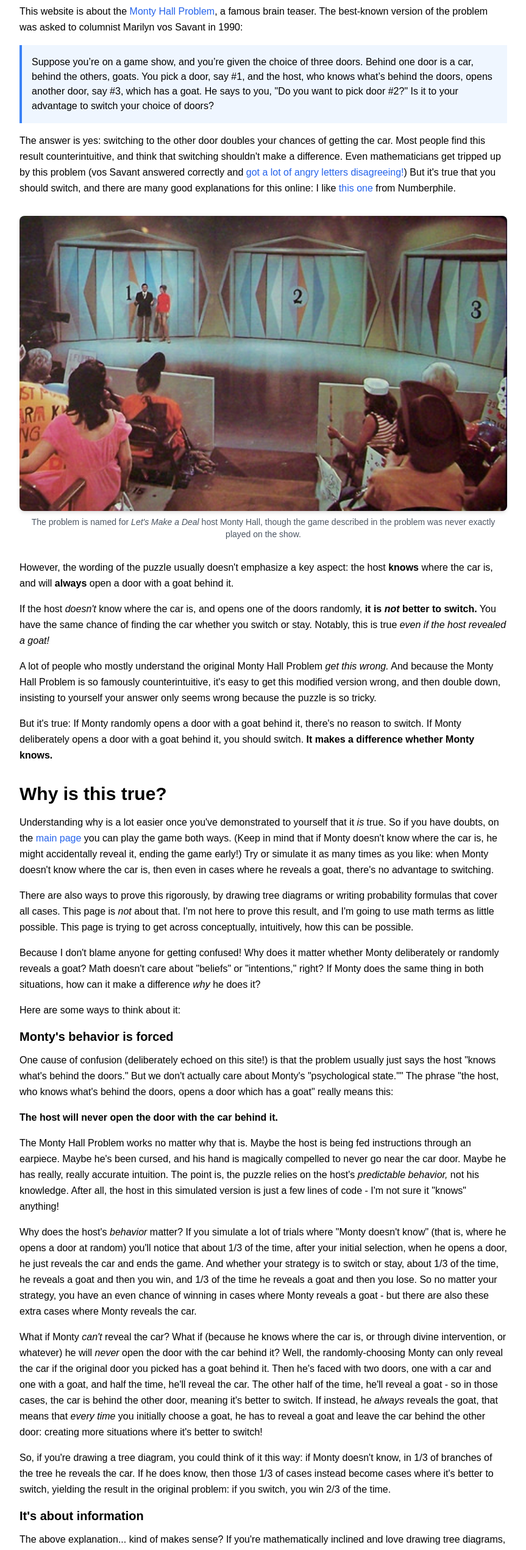
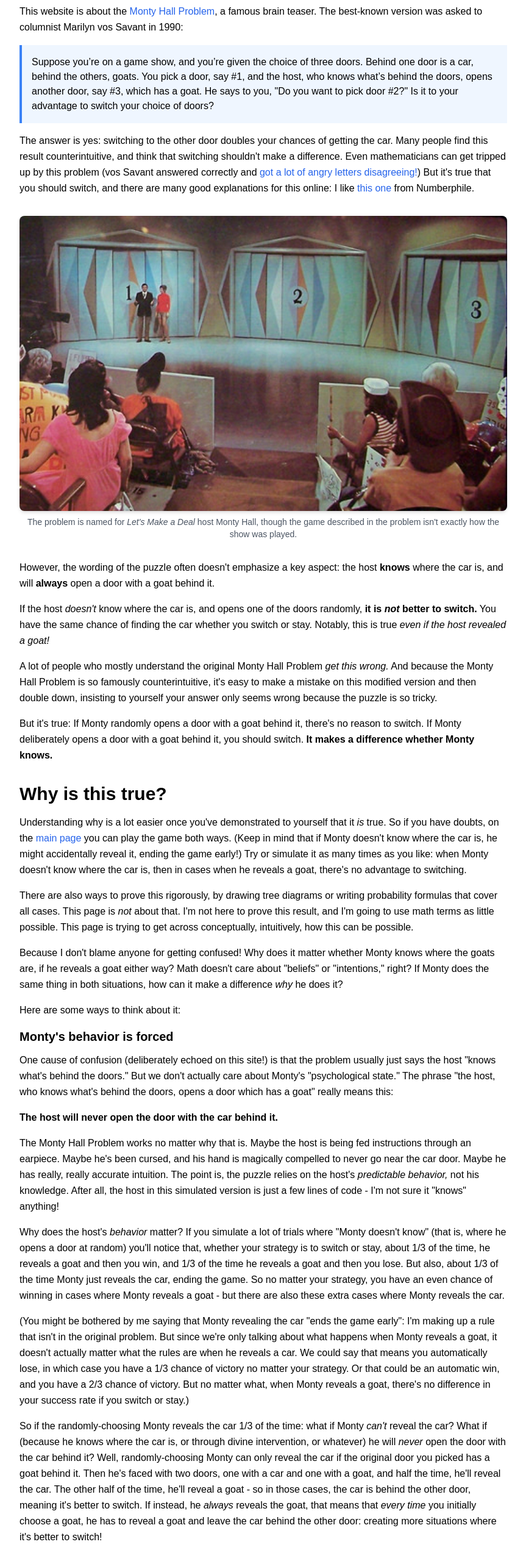
Before and after one commit to bbctol/does-monty-know, a Next.js app: page /explanation in a window 1280 px wide. Shown: the part 234-2776 px from the top of the page at 61% size, without its empty margins (208-1071 px from the left). Built offline with nearby package versions, Linux system fonts and the light colour scheme.

Commit message:
fleshing out explanation

```diff
--- a/pages/explanation.js
+++ b/pages/explanation.js
@@ -32,7 +32,7 @@ export default function Explanation() {
                 </h2>
                 <p className="text-black mb-4 leading-relaxed">
                   This website is about the <a href="https://en.wikipedia.org/wiki/Monty_Hall_problem" target="_blank" rel="noopener" className="text-blue-600 hover:underline">Monty Hall Problem</a>,
-                  a famous brain teaser. The best-known version of the problem was asked to
+                  a famous brain teaser. The best-known version was asked to
                   columnist Marilyn vos Savant in 1990:</p>
                   <div className="bg-blue-50 border-l-4 border-blue-500 p-4 my-4">
                     <p>
@@ -44,7 +44,7 @@ export default function Explanation() {
                   </div>
                 <p className="text-black mb-4 leading-relaxed">
                   The answer is yes: switching to the other door doubles your chances of getting the car.
-                  Most people find this result counterintuitive, and think that switching shouldn't make a difference. Even mathematicians get tripped up by this problem (vos Savant answered
+                  Many people find this result counterintuitive, and think that switching shouldn't make a difference. Even mathematicians can get tripped up by this problem (vos Savant answered
                   correctly and <a href="https://web.archive.org/web/20130121183432/http://marilynvossavant.com/game-show-problem/" target="_blank" rel="noopener" className="text-blue-600 hover:underline">got a lot of angry letters disagreeing!</a>) But it's true that you should switch, and there are many good explanations for this online: I
                   like <a href="https://www.youtube.com/watch?v=7u6kFlWZOWg" target="_blank" rel="noopener" className="text-blue-600 hover:underline">this one</a> from Numberphile.
                 </p>
@@ -57,11 +57,11 @@ export default function Explanation() {
                   className="rounded-lg shadow-md"
                 />
                 <p className="text-center text-gray-600 mt-2 text-sm">
-                  The problem is named for <em>Let's Make a Deal</em> host Monty Hall, though the game described in the problem was never exactly played on the show.
+                  The problem is named for <em>Let's Make a Deal</em> host Monty Hall, though the game described in the problem isn't exactly how the show was played.
                 </p>
               </div>
                 <p className="text-black mb-4 leading-relaxed">
-                  However, the wording of the puzzle usually doesn't emphasize a key aspect: the host <strong>knows</strong> where
+                  However, the wording of the puzzle often doesn't emphasize a key aspect: the host <strong>knows</strong> where
                   the car is, and will <strong>always</strong> open a door with a goat behind it.
                 </p>
                 <p className="text-black mb-4 leading-relaxed">
@@ -71,7 +71,7 @@ export default function Explanation() {
                 </p>
                 <p className="text-black mb-4 leading-relaxed">
                   A lot of people who mostly understand the original Monty Hall Problem <em>get this wrong.</em> And because the Monty Hall Problem is so famously counterintuitive,
-                  it's easy to get this modified version wrong, and then double down, insisting to yourself your answer
+                  it's easy to make a mistake on this modified version and then double down, insisting to yourself your answer
                   only seems wrong because the puzzle is so tricky.
                 </p>
                 <p className="text-black mb-4 leading-relaxed">
@@ -90,7 +90,7 @@ export default function Explanation() {
                   on the <a href="/" target="_blank" rel="noopener" className="text-blue-600 hover:underline">main page</a> you can play the game
                   both ways. (Keep in mind that if Monty doesn't know where the car is,
                   he might accidentally reveal it, ending the game early!) Try or simulate it as many times as you like:
-                  when Monty doesn't know where the car is, then even in cases where he reveals a goat,
+                  when Monty doesn't know where the car is, then in cases when he reveals a goat,
                   there's no advantage to switching.
                 </p>
                 <p className="text-black mb-4 leading-relaxed">
@@ -99,7 +99,7 @@ export default function Explanation() {
                   This page is trying to get across conceptually, intuitively, how this can be possible.
                 </p>
                 <p className="text-black mb-4 leading-relaxed">
-                  Because I don't blame anyone for getting confused! Why does it matter whether Monty deliberately or randomly reveals a goat?
+                  Because I don't blame anyone for getting confused! Why does it matter whether Monty knows where the goats are, if he reveals a goat either way?
                   Math doesn't care about "beliefs" or "intentions," right? If Monty does the
                   same thing in both situations, how can it make a difference <em>why</em> he does it?
                 </p>
@@ -111,7 +111,7 @@ export default function Explanation() {
                 </h3>
                 <p className="text-black mb-4 leading-relaxed">
                   One cause of confusion (deliberately echoed on this site!) is that the problem usually just says the host "knows what's behind the doors."
-                  But we don't actually care about Monty's "psychological state."" The phrase "the host, who knows what's behind the doors, opens a door which has a goat" really means this:
+                  But we don't actually care about Monty's "psychological state." The phrase "the host, who knows what's behind the doors, opens a door which has a goat" really means this:
                 </p>
                 <p className="text-black mb-4 leading-relaxed">
                   <strong>The host will never open the door with the car behind it.</strong>
@@ -122,22 +122,29 @@ export default function Explanation() {
                   host's <em>predictable behavior,</em> not his knowledge. After all, the host in this simulated version is just a few lines of code - I'm not sure it "knows" anything!
                 </p>
                 <p className="text-black mb-4 leading-relaxed">
-                  Why does the host's <em>behavior</em> matter? If you simulate a lot of trials where "Monty doesn't know" (that is, where he opens a door at random) you'll notice that about 1/3 of
-                  the time, after your initial selection, when he opens a door, he just reveals the car and ends the game.
-                  And whether your strategy is to switch or stay, about 1/3 of the time, he reveals a goat and then you win, and 1/3 of the time he reveals a goat and then you lose. So no matter your strategy,
+                  Why does the host's <em>behavior</em> matter? If you simulate a lot of trials where "Monty doesn't know" (that is, where he opens a door at random) you'll notice that,
+                  whether your strategy is to switch or stay, about 1/3 of the time, he reveals a goat and then you win, and 1/3 of the time he reveals a goat and then you lose. But also, about 1/3 of
+                  the time Monty just reveals the car, ending the game. So no matter your strategy,
                   you have an even chance of winning in cases where Monty reveals a goat - but there are also these extra cases where Monty reveals the car.
                 </p>
                 <p className="text-black mb-4 leading-relaxed">
-                  What if Monty <em>can't</em> reveal the car? What if (because he knows where the car is, or through divine intervention, or whatever)
-                  he will <em>never</em> open the door with the car behind it? Well, the randomly-choosing Monty can only reveal the car if the original door you picked has a goat behind it.
+                  (You might be bothered by me saying that Monty revealing the car "ends the game early": I'm making up a rule that isn't in the original problem. But since we're only
+                  talking about what happens when Monty reveals a goat, it doesn't actually matter what the rules are when he reveals a car.
+                  We could say that means you automatically lose, in which case you have a 1/3 chance of victory no matter your strategy. Or
+                  that could be an automatic win, and you have a 2/3 chance of victory. But no matter what, when Monty reveals a goat,
+                  there's no difference in your success rate if you switch or stay.)
+                </p>
+                <p className="text-black mb-4 leading-relaxed">
+                  So if the randomly-choosing Monty reveals the car 1/3 of the time: what if Monty <em>can't</em> reveal the car? What if (because he knows where the car is, or through divine intervention, or whatever)
+                  he will <em>never</em> open the door with the car behind it? Well, randomly-choosing Monty can only reveal the car if the original door you picked has a goat behind it.
                   Then he's faced with two doors, one with a car and one with a goat, and half the time, he'll reveal the car. The other
                   half of the time, he'll reveal a goat - so in those cases, the car is behind the other door, meaning it's better to switch. If instead, he <em>always</em> reveals the goat, that means that <em>every time</em> you
                   initially choose a goat, he has to reveal a goat and leave the car behind the other door: creating more situations where it's better to switch!
                 </p>
                 <p className="text-black mb-4 leading-relaxed">
                   So, if you're drawing a tree diagram, you could think of it this way: if Monty doesn't know, in 1/3 of branches of the tree he
-                  reveals the car. If he does know, then those 1/3 of cases instead become cases where it's better to switch, yielding the result in the original problem:
-                  if you switch, you win 2/3 of the time.
+                  reveals the car. If he does know, then those 1/3 of branches instead become times where it's better to switch, yielding the result in the original problem:
+                  switching wins 2/3 of the time.
                 </p>
                 <h3 className="text-xl font-semibold mb-3">
                   It's about information
@@ -146,8 +153,8 @@ export default function Explanation() {
                   The above explanation... kind of makes sense? If you're mathematically inclined and love drawing tree diagrams, it might be enough. But I find it unsatisfying - it doesn't tackle
                   the <em>weirdness</em> of this problem. Because it really feels like both situations are the same! You point to a door, Monty reveals a goat,
                   you get to switch or stay: why should we care about hypothetical branches on trees that didn't actually happen? What do I even mean, branches become
-                  different branches? We know what branch we're on: the problem tells us
-                  that he revealed a goat. All our reasoning is conditional on that happening. So why do we care what else <em>could</em> have happened?
+                  different branches? We know what branch we're on: the problem says
+                  he revealed a goat. All our reasoning is conditional on that happening. So why do we care what could have happened, but didn't?
                 </p>
                 <div className="my-8 relative">
                 <Image
@@ -198,8 +205,8 @@ export default function Explanation() {
                   When Monty doesn't know, the puzzle is kind of like a different game
                   show: <a href="https://en.wikipedia.org/wiki/Deal_or_No_Deal_(American_game_show)" target="_blank" rel="noopener" className="text-blue-600 hover:underline"><em>Deal or No Deal</em></a>. That has a set of
                   briefcases containing an array of different amounts of money, between $0.01 and $1,000,000. The contestant picks
-                  one, and as the show goes on, randomly opens others onstage to reveal what's inside: when low dollar amounts are
-                  revealed, the contestants sigh with relief! Each case contains a different number of dollars, and every time you reveal a low number, it means that can't be the number in your case. Your expected
+                  one, and as the show goes on, randomly opens others onstage to reveal what's inside. When low dollar amounts are
+                  revealed, contestants sigh with relief! Each case contains a different number of dollars, and every time you reveal a low number, it means that can't be the number in your case. Your expected
                   value goes up.
                 </p>
                 <p className="text-black mb-4 leading-relaxed">
@@ -223,7 +230,7 @@ export default function Explanation() {
                 </p>
                 <p className="text-black mb-4 leading-relaxed">
                   This is what, in a sense, "locks in" the 1/3 probability. It was 1/3 when you pointed at the door, and Monty hasn't
-                  done anything to change that. But, though it's a bit tricky to see how, we can use Monty's tricks
+                  done anything to change that. The key to the original problem is seeing how we can use Monty's tricks
                   against him. The fact that he <em>hasn't</em> given you more information about your own door teaches you something
                   about the <em>other</em> one: by changing the number of doors available, without changing the
                   probability that your own door is correct, he's increased the probability for the other door.
@@ -246,15 +253,15 @@ export default function Explanation() {
                   that he's avoiding #57 because opening it would reveal the car: you should switch!
                 </p>
                 <p className="text-black mb-4 leading-relaxed">
-                  But if Monty <em>doesn't know where the car is</em>, he can't be deliberately avoiding it! If he randomly opens 98 doors and doesn't find the car... that's
-                  unlikely, maybe a bit surprising, but (assuming you can trust that he doesn't know where the car is) it's not suspicious. In fact, opening all those doors without revealing the
-                  car makes you feel a lot <em>better</em> about your initial choice - a very plausible reason he hasn't found the car is that it's been behind
-                  your door the whole time! Each door that opens gives you information, and that information has steadily increased your probability from 1/100 right up to 1/2.
+                  But if Monty doesn't know where the car is, he can't be deliberately avoiding it. If he randomly opens 98 doors and doesn't find the car... that's
+                  unlikely, maybe a bit surprising, but (assuming you trust he really doesn't know where the car is) it's not suspicious. In fact, opening all those doors without revealing the
+                  car makes you feel a lot <em>better</em> about your initial choice! A very plausible reason he hasn't found the car is that it's been behind
+                  your door the whole time. Each door that opens gives you information, and that information has steadily increased your probability from 1/100 right up to 1/2.
                 </p>
                 <p className="text-black mb-4 leading-relaxed">
-                  You're in the same situation as a contestant on <em>Deal or No Deal</em> who eliminates all but one briefcase onstage, and the remaining dollar amounts are $0.01 and $1,000,000. This is an unlikely
+                  You're in the same situation as a contestant on <em>Deal or No Deal</em> who eliminates all but one onstage briefcas, and the remaining dollar amounts are $0.01 and $1,000,000. This is an unlikely
                   occurrence, sure - but now that it's happened, it makes for great television, because you have an equal chance to be holding one cent or a million dollars. Each time you eliminated a briefcase that didn't contain the million dollar prize, you increased the probability it was in
-                  each of the remaining briefcases onstage, as well as the one in your hands. Now there's only one onsteage: there's a 50/50 chance the million dollars are in there, and the same chance it's in yours.
+                  each of the remaining briefcases onstage, as well as the one in your hands. Now there's only one onsteage: there's a 50/50 chance the million dollars are in there, and a 50/50 chance it's in yours.
                 </p>
                 <h3 className="text-xl font-semibold mb-3">
                   No, really, it's <em>all</em> about information
@@ -325,14 +332,38 @@ export default function Explanation() {
                   behind multiple doors; that the people backstage aren't moving the car around in response
                   to my guess," and so on.
                   Probability is not about what's actually true, not about where the car actually is;
-                  it's about what you know or are assuming to be true about the way a situation came to be, and what that tells you
+                  it's about what you know (or are assuming to be true) about how a situation came to be, and what that tells you
                   about what might happen next.
                 </p>
                 <p className="text-black mb-4 leading-relaxed">
                   And <em>that,</em> to me, is the most fundamental reason it matters whether Monty knows. Whether Monty is choosing randomly or choosing a goat
                   every time is part of the <em>mechanism</em> of the game,
-                  and the <em>whole point</em> of probability is to describe the mechanism. He does the same actions, but probability isn't about the actions - not
+                  and the <em>whole point</em> of probability is to describe the mechanism. He does the same actions, but probability is not about the actions - not
                   about what has happened, or even what will happen, but a description of the <em>process by which things happen.</em>
+                </p>
+                <p className="text-black mb-4 leading-relaxed">
+                  Here's one final way to think about it, with another silly statement:
+                </p>
+                <p className="text-black mb-4 leading-relaxed">
+                  The best strategy in the original Monty Hall Problem is <em>not</em> to switch every time.
+                </p>
+                <p className="text-black mb-4 leading-relaxed">
+                  Why? Because the best strategy is to switch <em>only when the other door actually has a car.</em> If you picked the car initially, you should stay. That's way
+                  better than a 2/3 chance of victory: you can win every time, just always open the door with the car!
+                </p>
+                <p className="text-black mb-4 leading-relaxed">
+                  There's nothing mpossible about always picking the car. It's just hard to
+                  use this reliably as a strategy, but only because... you don't know where the car is.
+                </p>
+                <p className="text-black mb-4 leading-relaxed">
+                  Because we don't know where the car is, we treat each time we walk up to the doors as exactly the same. You pick a door,
+                  and there's a 1/3 chance there's a car behind it. But in fact, there are two very different things that can happen when you pick a door: you either
+                  pick a door with a car, or you pick a door with a goat. As soon as you choose, you're locked into one of these universes; you just don't know <em>which one.</em>
+                </p>
+                <p className="text-black mb-4 leading-relaxed">
+                  I lied when I said that if Monty knows, you should switch, and if he doesn't it makes no difference. The real, physical truth is that that doesn't matter,
+                  because the only thing that <em>really</em> matters is what's behind the door you're pointing at. If it's a goat, you should switch; if it's a car, you shouldn't.
+                  "If Monty knows, you should switch" is literally untrue a full 1/3 of the time.
                 </p>
                 <p className="text-black mb-4 leading-relaxed">
                   I'm not sure this all will make sense to others! But it's what helped me understand this problem. Because I was confused by this too! I didn't get it
@@ -342,12 +373,13 @@ export default function Explanation() {
                   Who cares about how many hypothetical branches we didn't end up going down?
                 </p>
                 <p className="text-black mb-4 leading-relaxed">
-                  But probability is <em>all about</em> made-up, fake, hypothetical universes. You say things like "a 1/3 chance of pointing at the car" even though in the real world,
+                  But probability is <em>all about</em> made-up, fake, hypothetical universes. In the real world,
                   you're either pointing at a car or you're not: you made up
-                  three fake worlds, with a car behind each door, to express the extent of your knowledge about how the car got to wherever it is. Counting the number
+                  three fake worlds, with a car behind each door, to express the extent of your knowledge. Counting the number
                   of those hypothetical universes is the whole point, even though <em>none of them</em> truly exist.
-
-                  Like I said, the point of this site isn't to prove that what Monty knows matters, but help convey how this is possible.
+                </p>
+                  <p className="text-black mb-4 leading-relaxed">
+                Like I said, the point of this site isn't to prove that what Monty knows matters, but help convey how this is possible.
                   For me, at least, this is what does it.
                 </p>
               </section>
--- a/pages/index.js
+++ b/pages/index.js
@@ -258,7 +258,7 @@ const MontyHallSimulator = () => {
             <div className="text-center max-w-2xl space-y-4">
               <p>
                 In the <a href="https://en.wikipedia.org/wiki/Monty_Hall_problem" target="_blank" rel="noopener" className="text-blue-600 hover:underline">Monty Hall Problem</a>, a contestant
-                is shown three doors, with a car behind one and a goat behind the other two. The contestant chooses a door, and the host, who knows where the car is, opens a different door to reveal a goat. The
+                picks one of three doors, with a car behind one and a goat behind the other two. The host, who knows where the car is, opens a different door to reveal a goat. The
                 contestant can then stick with their original choice, or switch to the remaining unopened door.
               </p>
               <p>
```
